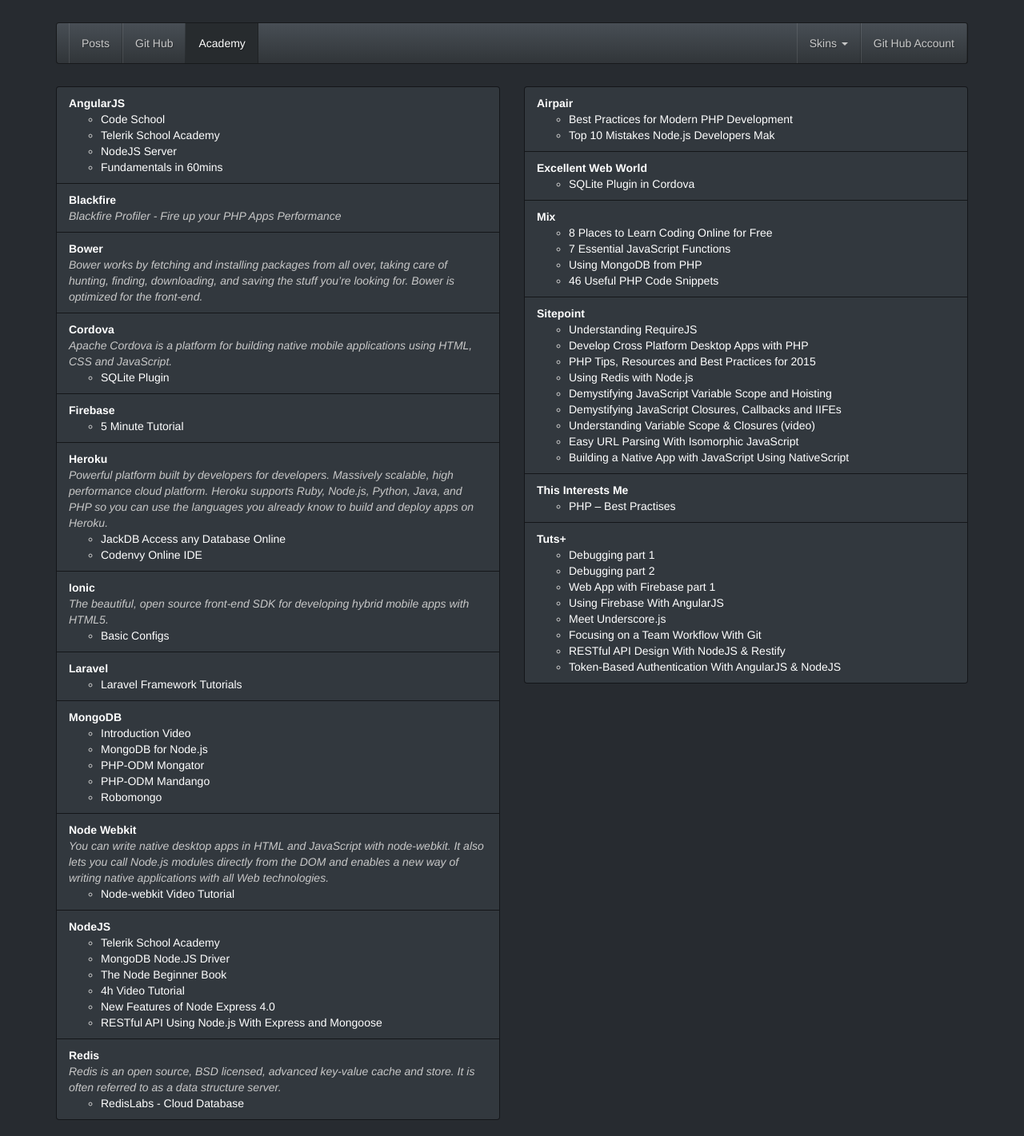
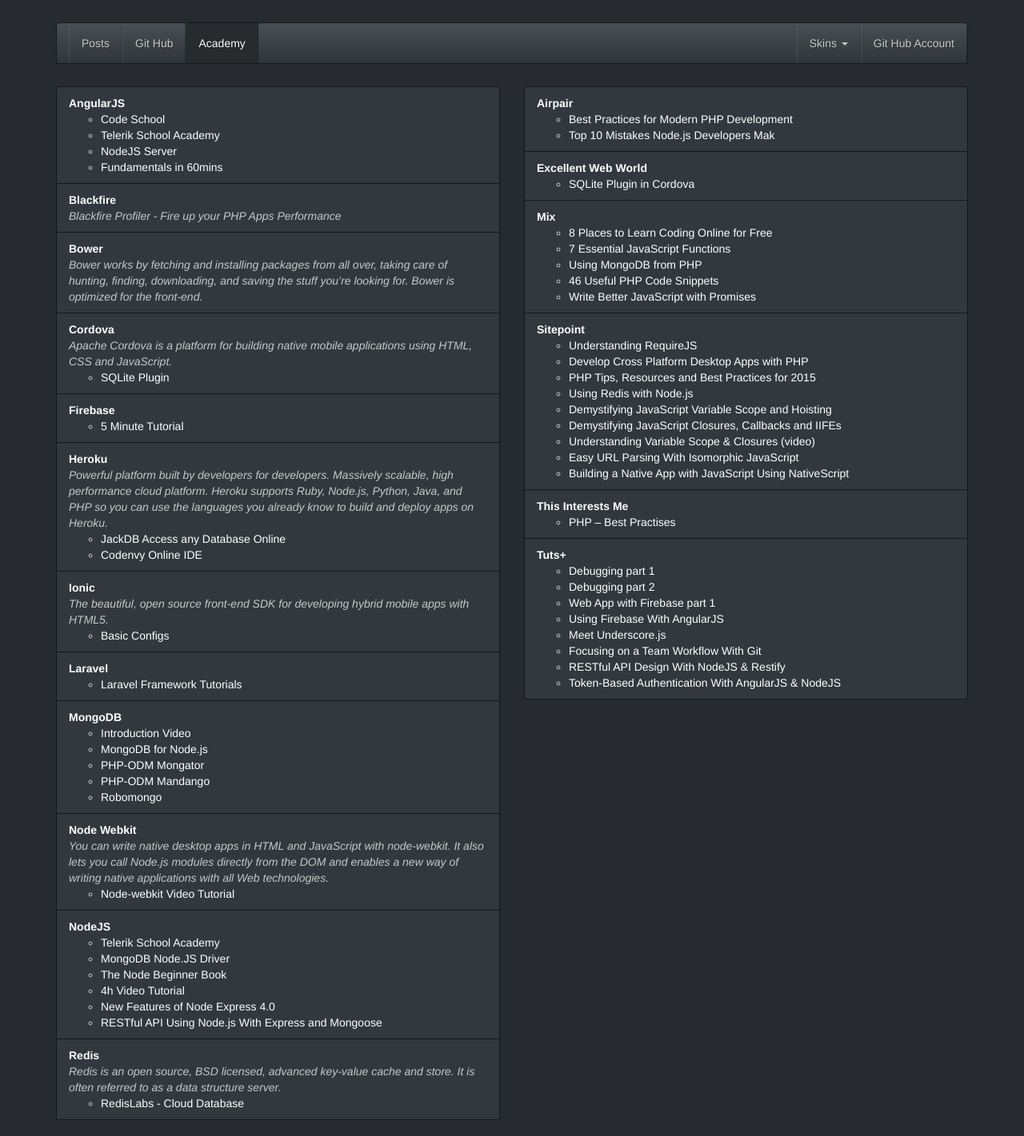
Before and after one commit to donvercety/donvercety.github.io, a Jekyll site: the page built from academy.html, in a window 1280 px wide. Shown: the whole page at 80% size. Built offline with Jekyll 4.4.1, drawn with Linux system fonts in a browser that asks for light colours; nearby versions of some CDN libraries.

Commit message:
Update academy.yml

```diff
--- a/_data/academy.yml
+++ b/_data/academy.yml
@@ -300,3 +300,5 @@
       link: "http://blog.online-php.com/using-mongodb-from-php/"
     - name: "46 Useful PHP Code Snippets"
       link: "http://blog.koonk.com/2015/07/46-useful-php-code-snippets-that-can-help-you-with-your-php-projects/"
+    - name: "Write Better JavaScript with Promises"
+      link: "http://davidwalsh.name/write-javascript-promises"
```
